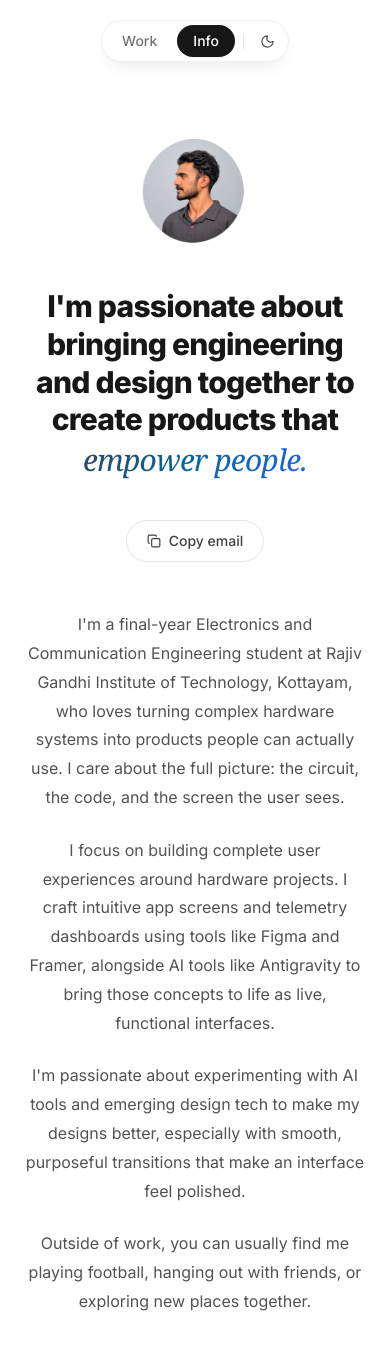
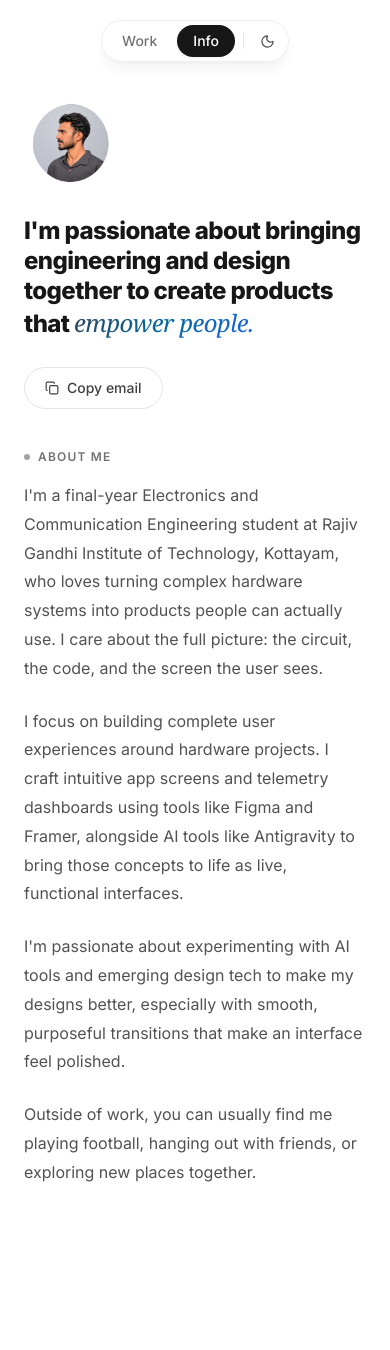
Before and after one commit to Abhi-jith4/Portfolio, a React (Vite) app: page /about in a window 390 px wide. Shown: the top 1350 px of the page. After the commit the page ends 1267 px from the top, so only its background shows below. Built offline with nearby package versions, Linux system fonts and the light colour scheme; a web font is replaced by a local one.

Commit message:
Redesign mobile About page with editorial left-aligned layout and ABOUT ME label

```diff
--- a/src/pages/About.tsx
+++ b/src/pages/About.tsx
@@ -4,16 +4,16 @@ import { CopyEmail } from '../components/CopyEmail';
 export function About() {
   return (
     <div className="min-h-screen bg-white dark:bg-neutral-950 transition-colors duration-300">
-      <main className="max-w-6xl mx-auto px-6 pt-32 pb-24">
+      <main className="max-w-6xl mx-auto px-6 pt-24 sm:pt-32 pb-20 sm:pb-24">
         <motion.div
           initial={{ opacity: 0, y: 16 }}
           animate={{ opacity: 1, y: 0 }}
           transition={{ duration: 0.5, ease: 'easeOut' }}
-          className="flex flex-col items-center"
+          className="flex flex-col items-start sm:items-center"
         >
-          {/* Centred Circular Profile Image */}
-          <div className="mb-8">
-            <div className="w-32 h-32 sm:w-36 sm:h-36 rounded-full overflow-hidden transition-transform hover:scale-105 duration-300">
+          {/* Circular Profile Image (left-aligned on mobile, centered on desktop) */}
+          <div className="mb-6 sm:mb-8">
+            <div className="w-24 h-24 sm:w-36 sm:h-36 rounded-full overflow-hidden transition-transform hover:scale-105 duration-300">
               <img
                 src="/assets/about/avatar.png"
                 alt="Abhijith V S"
@@ -22,21 +22,28 @@ export function About() {
             </div>
           </div>
 
-          {/* Wider Desktop Headline Container (~900-1050px) */}
-          <div className="max-w-4xl w-full text-center mb-8 overflow-visible">
-            <h1 className="text-3xl sm:text-4xl md:text-5xl lg:text-[44px] font-extrabold tracking-tight text-neutral-900 dark:text-white leading-[1.26] sm:leading-[1.28] overflow-visible pb-2">
+          {/* Headline (left-aligned on mobile, centered on desktop) */}
+          <div className="max-w-4xl w-full text-left sm:text-center mb-6 sm:mb-8 overflow-visible">
+            <h1 className="text-2xl sm:text-4xl md:text-5xl lg:text-[44px] font-extrabold tracking-tight text-neutral-900 dark:text-white leading-[1.25] sm:leading-[1.28] overflow-visible pb-1 sm:pb-2">
               I'm passionate about bringing engineering and design together to create products that{' '}
               <span className="highlight-serif">empower people.</span>
             </h1>
           </div>
 
-          {/* Copy Email Action */}
-          <div className="flex justify-center mb-12">
+          {/* Copy Email Action (left-aligned on mobile, centered on desktop) */}
+          <div className="flex justify-start sm:justify-center mb-10 sm:mb-12 w-full">
             <CopyEmail />
           </div>
 
-          {/* Biography Container (~750-850px) with comfortable line wrapping */}
-          <div className="max-w-3xl w-full space-y-6 text-base sm:text-[17px] text-neutral-600 dark:text-neutral-300/90 leading-[1.8] text-center overflow-visible">
+          {/* Biography Container */}
+          <div className="max-w-3xl w-full text-left sm:text-center overflow-visible">
+            {/* Subtle Section Label: ABOUT ME */}
+            <div className="flex items-center justify-start sm:justify-center gap-2 mb-4 text-xs font-semibold tracking-widest uppercase text-neutral-500 dark:text-neutral-400">
+              <span className="w-1.5 h-1.5 rounded-full bg-neutral-400 dark:bg-neutral-400" aria-hidden="true" />
+              <span>ABOUT ME</span>
+            </div>
+
+            <div className="space-y-6 text-base sm:text-[17px] text-neutral-600 dark:text-neutral-300/90 leading-[1.8]">
               <p>
                 I'm a final-year Electronics and Communication Engineering student at Rajiv Gandhi Institute of Technology, Kottayam, who loves turning complex hardware systems into products people can actually use. I care about the full picture: the circuit, the code, and the screen the user sees.
               </p>
@@ -50,6 +57,7 @@ export function About() {
                 Outside of work, you can usually find me playing football, hanging out with friends, or exploring new places together.
               </p>
             </div>
+          </div>
         </motion.div>
       </main>
     </div>
```
Lines whose indentation alone changed are shown as unchanged.
